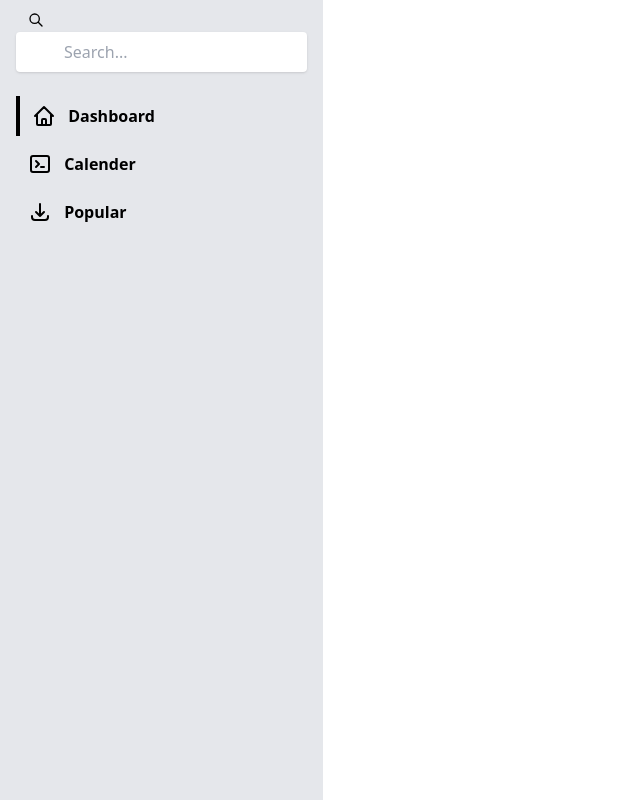
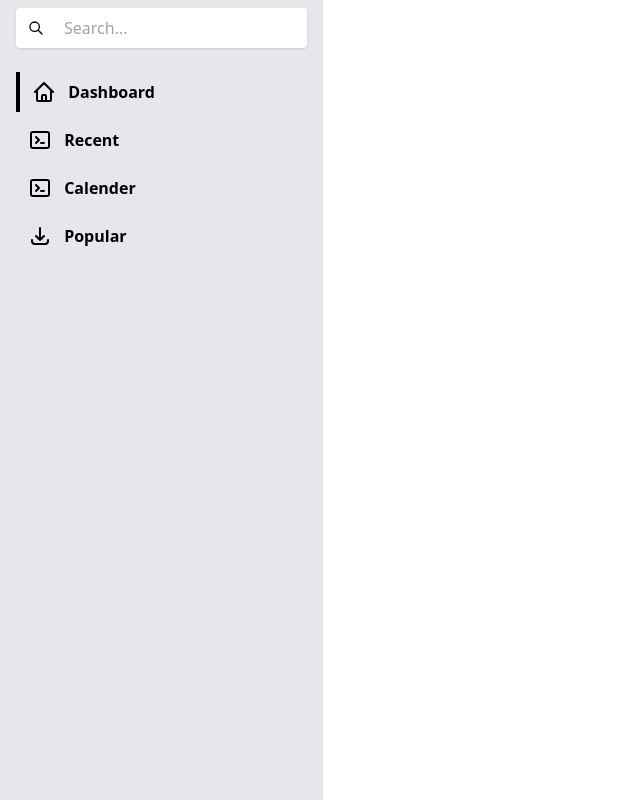
Before and after one commit to innocentwkc/kaizen-flow, a Vue app: page /calender in a window 1280 px wide. Shown: the whole page, without its empty margins (0-640 px from the left). Built offline with nearby package versions, Linux system fonts and the light colour scheme.

Commit message:
update view routes

```diff
--- a/src/components/Navigation.vue
+++ b/src/components/Navigation.vue
@@ -2,10 +2,10 @@
   <div class="app-navigation flex">
     <div class="flex-1 h-screen bg-gray-200 py-2 px-4">
       <ul>
-        <li class="mb-6">
-  <!--         <input type="search" class="w-full rounded shadow py-2 px-3 outline-none focus:shadow-outline focus:bg-gray-200" placeholder="Search"> -->
+        <li class="relative mb-6">
+          <!-- <input type="search" class="w-full rounded shadow py-2 px-3 outline-none focus:shadow-outline focus:bg-gray-200" placeholder="Search"> -->
           <div class="relative text-black-600 focus-within:text-black-700" />
-          <span class="inset-y-0 left-0 flex items-center pl-2">
+          <span class="absolute inset-y-0 left-0 flex items-center pl-2">
             <button type="submit" class="p-1 focus:outline-none focus:shadow-outline">
               <svg fill="none" stroke="currentColor" stroke-linecap="round" stroke-linejoin="round" stroke-width="2" viewBox="0 0 24 24" class="w-4 h-4"><path d="M21 21l-6-6m2-5a7 7 0 11-14 0 7 7 0 0114 0z"></path></svg>
             </button>
@@ -14,19 +14,25 @@
         </li>
         <!-- border-l-4 border-black mb-2 -->
         <li class="border-l-4 border-black mb-2">
-          <router-link to="#" class="py-2 px-3 inline-block w-full h-full font-bold">
+          <router-link to="/" class="py-2 px-3 inline-block w-full h-full font-bold">
             <svg class="inline h-6 w-6 -mt-1 mr-2" fill="none" stroke-linecap="round" stroke-linejoin="round" stroke-width="2" viewBox="0 0 24 24" stroke="currentColor"><path d="M3 12l2-2m0 0l7-7 7 7M5 10v10a1 1 0 001 1h3m10-11l2 2m-2-2v10a1 1 0 01-1 1h-3m-6 0a1 1 0 001-1v-4a1 1 0 011-1h2a1 1 0 011 1v4a1 1 0 001 1m-6 0h6"></path></svg>
             Dashboard
           </router-link>
         </li>
         <li class="mb-2">
-          <router-link to="#" class="py-2 px-3 inline-block w-full h-full text-black font-bold">
+          <router-link to="/recent" class="py-2 px-3 inline-block w-full h-full text-black font-bold">
+            <svg class="inline h-6 w-6 -mt-1 mr-2" fill="none" stroke-linecap="round" stroke-linejoin="round" stroke-width="2" viewBox="0 0 24 24" stroke="currentColor"><path d="M8 9l3 3-3 3m5 0h3M5 20h14a2 2 0 002-2V6a2 2 0 00-2-2H5a2 2 0 00-2 2v12a2 2 0 002 2z"></path></svg>
+            Recent
+          </router-link>
+        </li>
+        <li class="mb-2">
+          <router-link to="/calender" class="py-2 px-3 inline-block w-full h-full text-black font-bold">
             <svg class="inline h-6 w-6 -mt-1 mr-2" fill="none" stroke-linecap="round" stroke-linejoin="round" stroke-width="2" viewBox="0 0 24 24" stroke="currentColor"><path d="M8 9l3 3-3 3m5 0h3M5 20h14a2 2 0 002-2V6a2 2 0 00-2-2H5a2 2 0 00-2 2v12a2 2 0 002 2z"></path></svg>
             Calender
           </router-link>
         </li>
         <li class="mb-2">
-          <router-link to="#" class="py-2 px-3 inline-block w-full h-full text-black font-bold">
+          <router-link to="/popular" class="py-2 px-3 inline-block w-full h-full text-black font-bold">
             <svg class="inline h-6 w-6 -mt-1 mr-2" fill="none" stroke-linecap="round" stroke-linejoin="round" stroke-width="2" viewBox="0 0 24 24" stroke="currentColor"><path d="M4 16v1a3 3 0 003 3h10a3 3 0 003-3v-1m-4-4l-4 4m0 0l-4-4m4 4V4"></path></svg>
             Popular
           </router-link>
@@ -53,5 +59,6 @@
     position: fixed;
     top: 0;
     left: 0;
+    z-index: 1001;
   }
 </style>
--- a/src/router/index.ts
+++ b/src/router/index.ts
@@ -13,18 +13,31 @@ const router = createRouter({
     {
       path: '/about',
       name: 'about',
+      component: () => import('../views/AboutView.vue')
+    },
+    {
+      path: '/popular',
+      name: 'popular',
       // route level code-splitting
       // this generates a separate chunk (About.[hash].js) for this route
       // which is lazy-loaded when the route is visited.
-      component: () => import('../views/AboutView.vue')
+      component: () => import('../views/Popular.vue')
     },
     {
-      path: '/list',
-      name: 'list',
+      path: '/calender',
+      name: 'calender',
       // route level code-splitting
       // this generates a separate chunk (About.[hash].js) for this route
       // which is lazy-loaded when the route is visited.
-      component: () => import('../views/List.vue')
+      component: () => import('../views/Calender.vue')
+    },
+    {
+      path: '/recent',
+      name: 'recent',
+      // route level code-splitting
+      // this generates a separate chunk (About.[hash].js) for this route
+      // which is lazy-loaded when the route is visited.
+      component: () => import('../views/Recent.vue')
     },
   ]
 })
--- /dev/null
+++ b/src/views/Calender.vue
@@ -0,0 +1,5 @@
+<template>
+  <div>
+    <h1>Calender</h1>
+  </div>
+</template>
--- /dev/null
+++ b/src/views/Recent.vue
@@ -0,0 +1,5 @@
+<template>
+  <div>
+    <h1>Recent</h1>
+  </div>
+</template>
```
Also changed, not shown: src/views/Popular.vue (renamed from src/views/List.vue).
